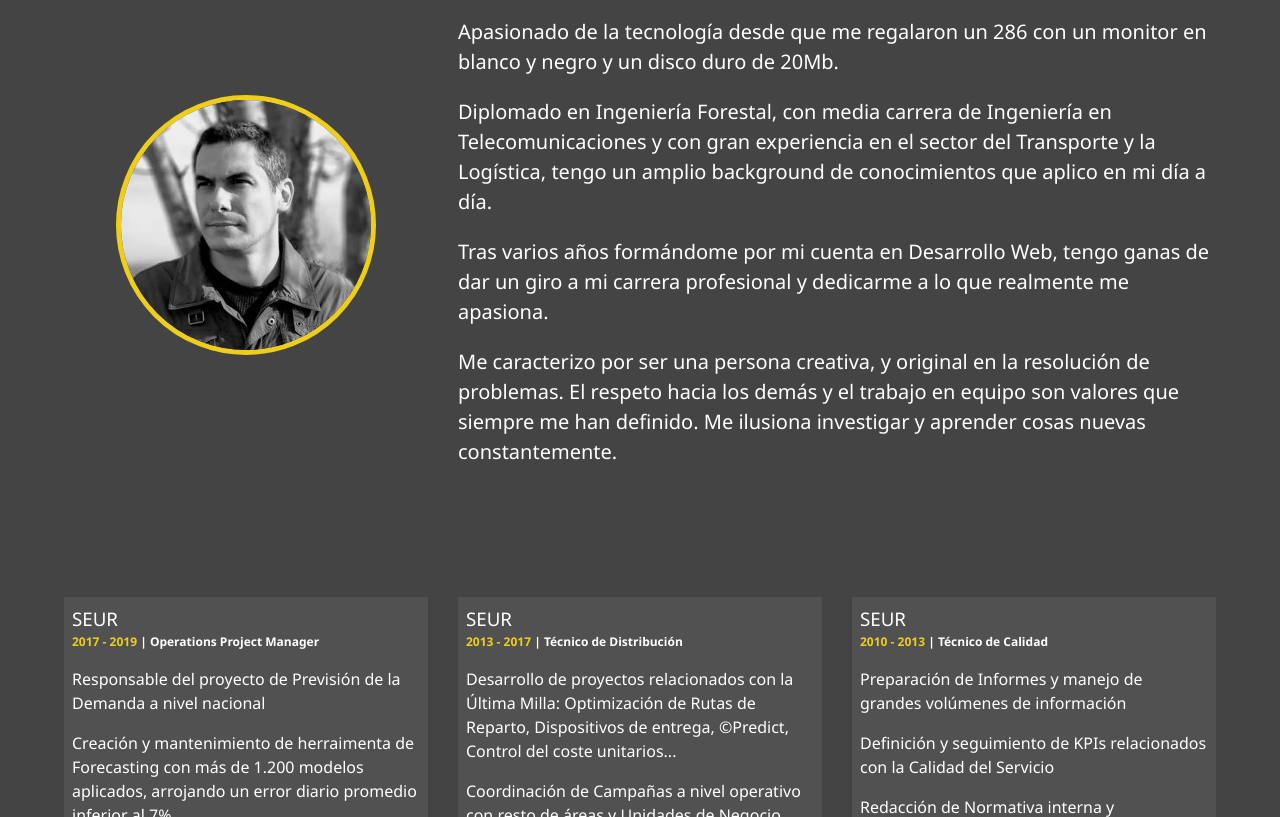
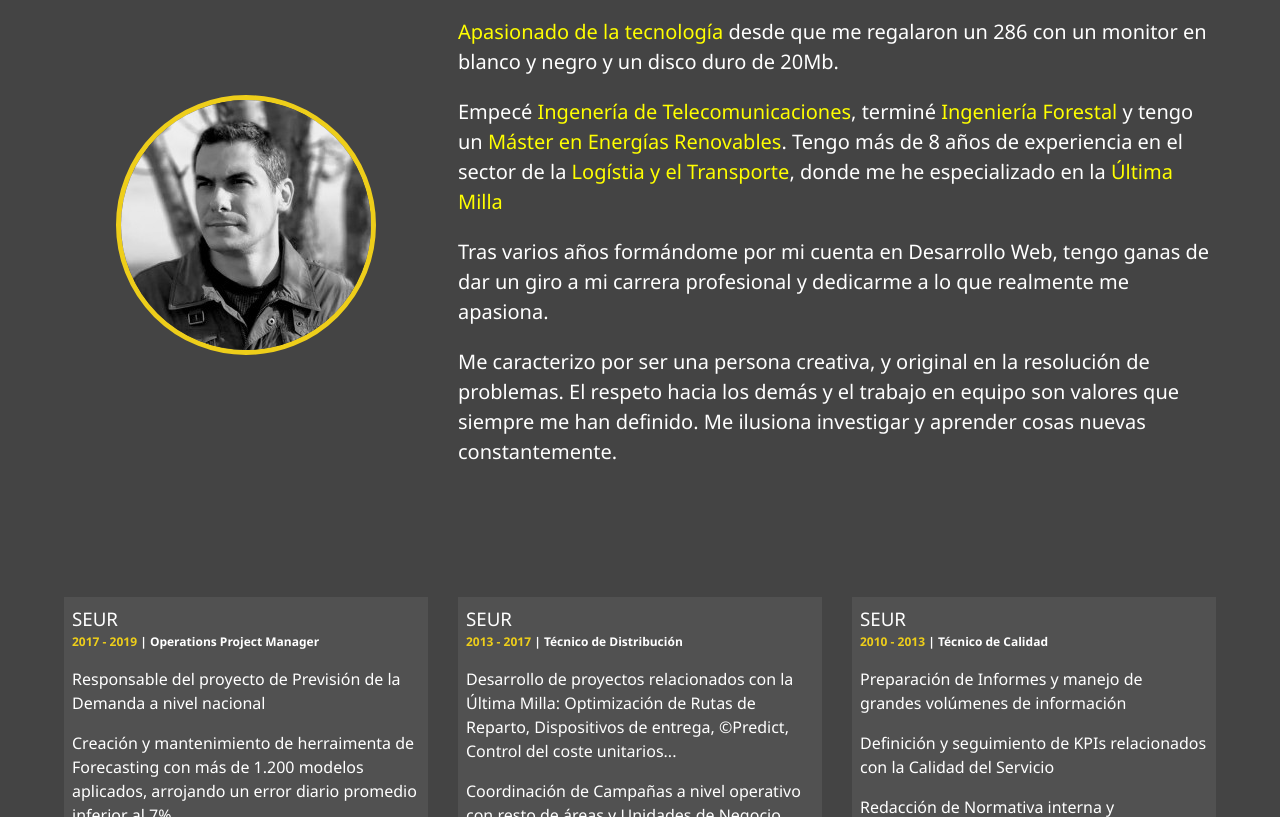
Before and after one commit to davidcid/davidcid.github.io, a plain HTML site: page dist/index.html in a window 1280 px wide. Shown: the part 1046-1863 px from the top of the page. Drawn offline with Linux system fonts and the light colour scheme.

Commit message:
Added <span> to some BIO text. Changed BG image

```diff
--- a/dist/index.html
+++ b/dist/index.html
@@ -80,10 +80,11 @@
         <div class="bio">
           <h3 class="text-secondary">BIO</h3>
           <p>
-            Apasionado de la tecnología desde que me regalaron un 286 con un monitor en blanco y negro y un disco duro de 20Mb.
+            <span>Apasionado de la tecnología</span> desde que me regalaron un 286 con un monitor en blanco y negro y un disco duro de 20Mb.
           </p>
           <p>
-            Diplomado en Ingeniería Forestal, con media carrera de Ingeniería en Telecomunicaciones y con gran experiencia en el sector del Transporte y la Logística, tengo un amplio background de conocimientos que aplico en mi día a día.
+            Empecé <span>Ingenería de Telecomunicaciones</span>, terminé <span>Ingeniería Forestal</span> y tengo un <span>Máster en Energías Renovables</span>.
+            Tengo más de 8 años de experiencia en el sector de la <span>Logístia y el Transporte</span>, donde me he especializado en la <span>Última Milla</span>
           </p>
           <p>
             Tras varios años formándome por mi cuenta en Desarrollo Web, tengo ganas de dar un giro a mi carrera profesional y dedicarme a lo que realmente me apasiona.
--- a/scss/main.scss
+++ b/scss/main.scss
@@ -120,6 +120,10 @@ section {
   .bio {
     grid-area: bio;
     font-size: 1.25rem;
+
+    span {
+      set-text-color($primary-color);
+    }
   }
 
   .job-1 {
@@ -139,6 +143,7 @@ section {
     background: lighten($primary-color, 5);
     padding: 0.5rem;
     border-bottom: $secondary-color 5px solid;
+    cursor: pointer;
     @include easeOut();
 
     &:hover {
```
Also changed, not shown: dist/img/background BU.jpg (added), scss/main.css, 2 other files.
